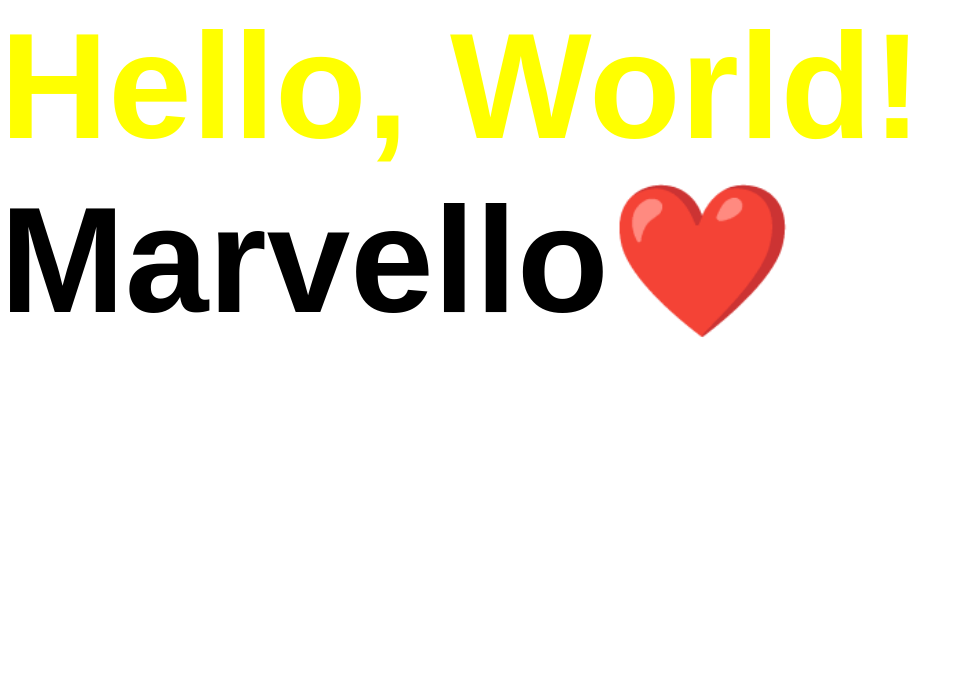
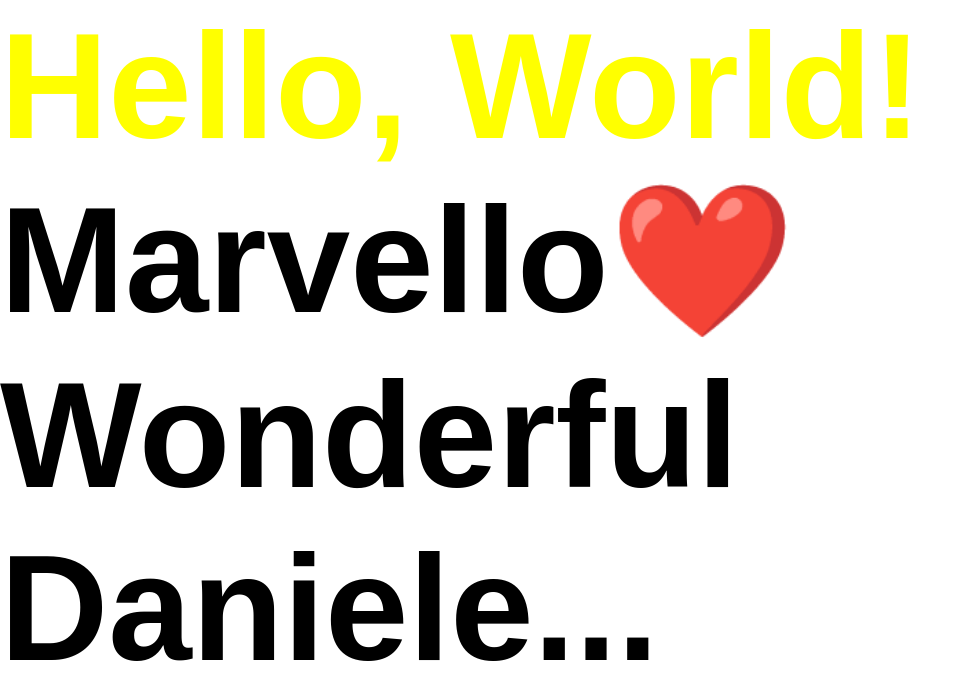
Before and after one commit to AYVSM/cuddly-doodle, a plain HTML site: page meet14d/index.html in a window 1280 px wide. Shown: the whole page, without its empty margins (0-971 px from the left). Drawn offline with Linux system fonts and the light colour scheme.

Commit message:
added another p element

```diff
--- a/meet14d/index.html
+++ b/meet14d/index.html
@@ -9,6 +9,7 @@
 <body>
     <h1>Hello, World!</h1>
     <p>Marvello❤️</p>
+    <p>Wonderful Daniele...</p>
 </body>
 <script src="script.js"></script>
 </html>
```
